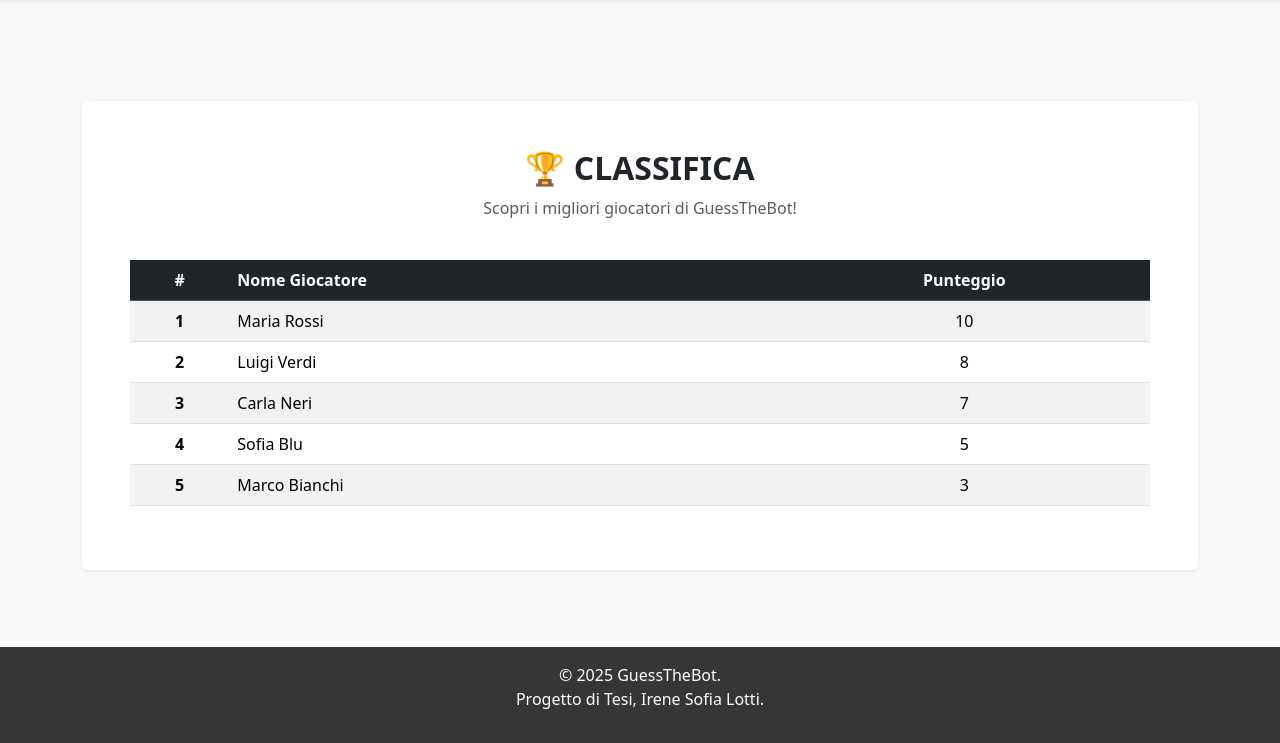
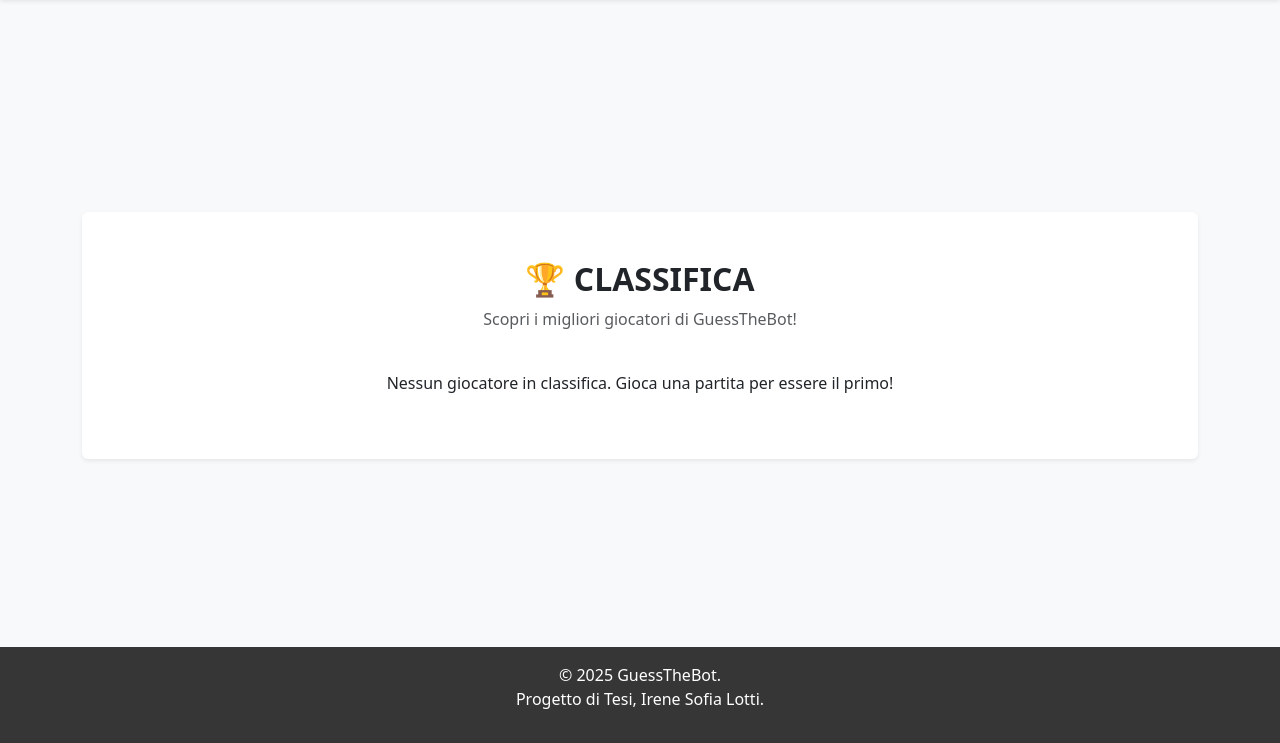
Before and after one commit to sofialottii/GuessTheBot, a PHP site: page /php/classifica.php in a window 1280 px wide. Shown: the part 57-800 px from the top of the page. Run offline with PHP 8.4, Linux system fonts and the light colour scheme; data that the repository does not hold is empty.

Commit message:
added php part in classifica.php

```diff
--- a/db/database.php
+++ b/db/database.php
@@ -50,7 +50,7 @@ class DatabaseHelper{
         $stmt = $this->db->prepare("SELECT u.Name, COUNT(a.IsCorrect) AS score
                                         FROM users u
                                         LEFT JOIN answers a ON u.UserID = a.UserID AND a.IsCorrect = 'y'
-                                        GROUP BY u.AnswerID, u.Name
+                                        GROUP BY u.UserID, u.Name
                                         ORDER BY score DESC
                                         LIMIT 10");
         $stmt->execute();
--- a/php/classifica.php
+++ b/php/classifica.php
@@ -4,7 +4,7 @@ require_once("bootstrap.php");
 
 $templateParams["titolo"] = "Classifica";
 $templateParams["nome"] = "contenutoClassifica.php";
-
+$classifica = $dbh->getLeaderboard();
 
 require_once("../template/base.php");
 
--- a/template/contenutoClassifica.php
+++ b/template/contenutoClassifica.php
@@ -7,6 +7,11 @@
                         <h1 class="h2 fw-bold text-uppercase">🏆 Classifica</h1>
                         <p class="text-muted">Scopri i migliori giocatori di GuessTheBot!</p>
                     </div>
+
+
+                    <?php if(empty($classifica)): ?>
+                        <p class="text-center">Nessun giocatore in classifica. Gioca una partita per essere il primo!</p>
+                    <?php else: ?>
 
                     <div class="table-responsive">
                         <table class="table table-striped table-hover align-middle">
@@ -18,34 +23,18 @@
                                 </tr>
                             </thead>
                             <tbody>
+                                <?php foreach($classifica as $index => $giocatore): ?>
                                 <tr>
-                                    <td class="text-center fw-bold">1</td>
-                                    <td>Maria Rossi</td>
-                                    <td class="text-center">10</td>
+                                    <td class="text-center fw-bold"><?php echo $index + 1; ?></td>
+                                    <td><?php echo $giocatore['Name']; ?></td>
+                                    <td class="text-center"><?php echo $giocatore['score']; ?></td>
                                 </tr>
-                                <tr>
-                                    <td class="text-center fw-bold">2</td>
-                                    <td>Luigi Verdi</td>
-                                    <td class="text-center">8</td>
-                                </tr>
-                                <tr>
-                                    <td class="text-center fw-bold">3</td>
-                                    <td>Carla Neri</td>
-                                    <td class="text-center">7</td>
-                                </tr>
-                                <tr>
-                                    <td class="text-center fw-bold">4</td>
-                                    <td>Sofia Blu</td>
-                                    <td class="text-center">5</td>
-                                </tr>
-                                <tr>
-                                    <td class="text-center fw-bold">5</td>
-                                    <td>Marco Bianchi</td>
-                                    <td class="text-center">3</td>
-                                </tr>
-                                </tbody>
+                                <?php endforeach; ?>
+
+                            </tbody>
                         </table>
                     </div>
+                    <?php endif; ?>
                 </div>
             </div>
         </div>
```
